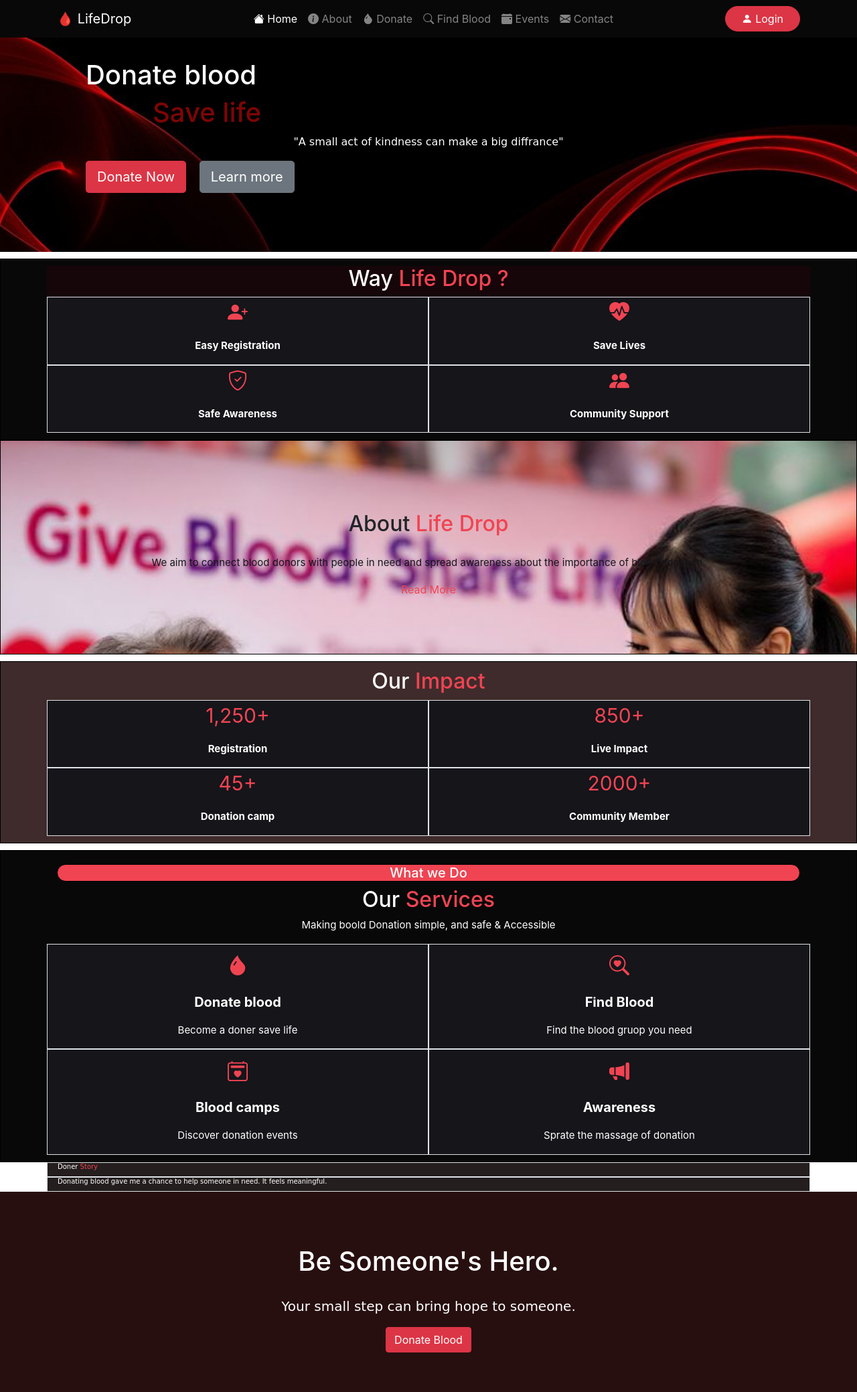
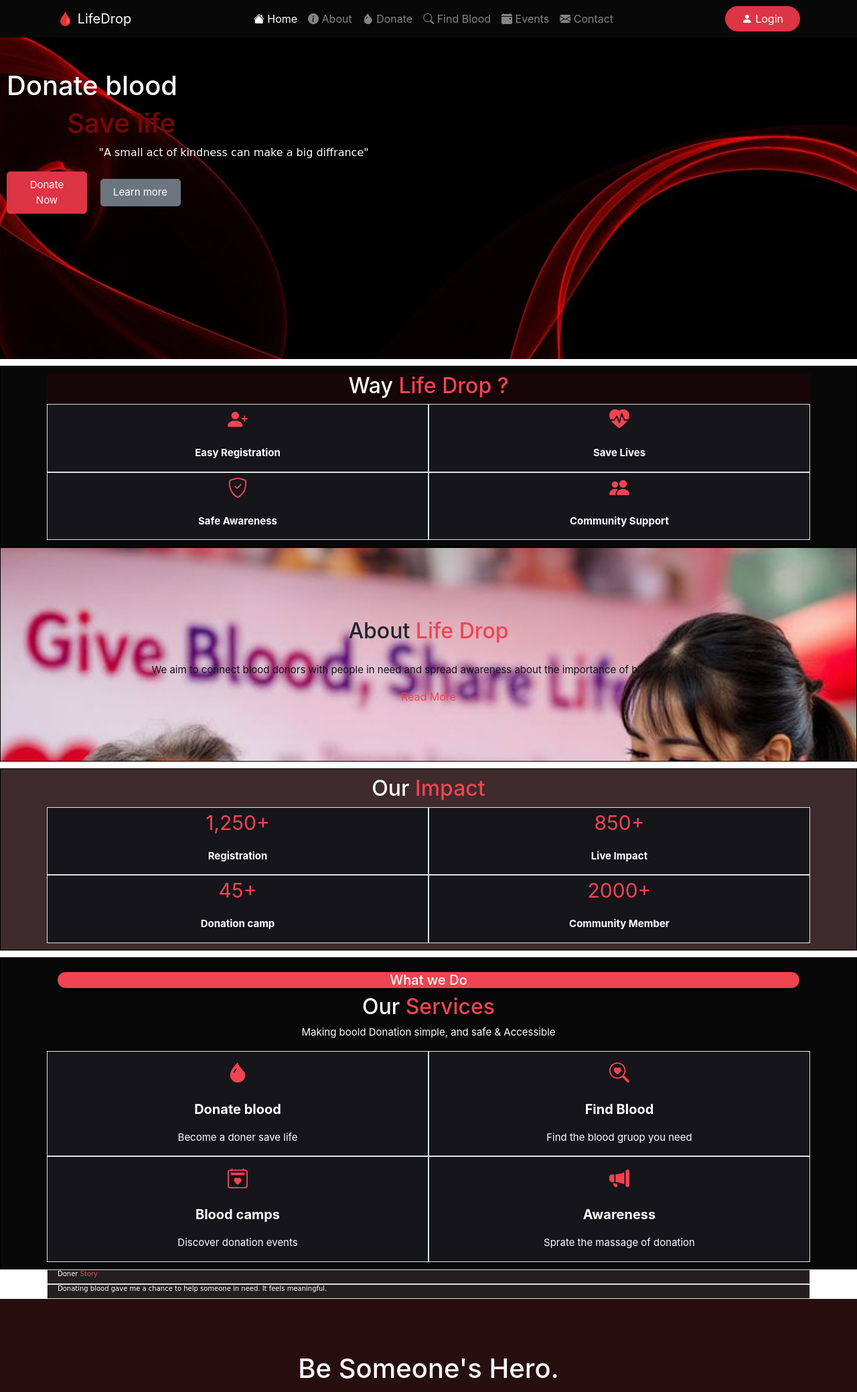
Before and after one commit to faizkhan1005/F50-Life-Drop-project, a plain HTML site: page index.html in a window 1280 px wide. Shown: the top 2078 px of the page at 67% size. Drawn offline with nearby package versions, Linux system fonts and the light colour scheme.

Commit message:
all commit

```diff
--- a/index.html
+++ b/index.html
@@ -100,7 +100,7 @@
 
                 <div class="button">
 
-                    <button type="button" class="btn btn-primary btn-lg btn-danger b1"><a href="donate.html">Donate Now
+                    <button type="button" class="btn btn-primary btn-lg btn-danger b1 "><a href="donate.html">Donate Now
                         </a></button>
                     <button type="button" class="btn btn-secondary btn-lg b2"><a href="#">Learn more</a></button>
 
@@ -289,30 +289,30 @@
                 <div class="row">
 
                     <div class="col-12 col-md-6 col-lg-6 border c-1">
-                        <p class="hard"><i class="bi bi-droplet-fill"></i>
+                        <p class="hard"><i class="bi bi-droplet-fill"></i></i>
                         </p>
-                        <p class="donation"> Donate blood </p>
+                        <p class="donation"><a href="donate.html">Donate blood</a>  </p>
                         <p class="donation-gide">Become a doner save life</p>
                     </div>
 
                     <div class="col-12 col-md-6 col-lg-6 border c-1">
-                        <p class="hard"><i class="bi bi-search-heart"></i>
+                        <p class="hard"><i class="bi bi-search-heart"></a></i>
                         </p>
-                        <p class="donation"> Find Blood </p>
+                        <p class="donation"> <a href="find-blood.html">Find Blood </a> </p>
                         <p class="donation-gide">Find the blood gruop you need</p>
                     </div>
 
                     <div class="col-12 col-md-6 col-lg-6 border c-1">
                         <p class="hard"><i class="bi bi-calendar2-heart"></i>
                         </p>
-                        <p class="donation">Blood camps </p>
+                        <p class="donation"><a href="events.html">Blood camps </a> </p>
                         <p class="donation-gide">Discover donation events</p>
                     </div>
 
                     <div class="col-12 col-md-6 col-lg-6 border c-1">
                         <p class="hard"><i class="bi bi-megaphone-fill"></i>
                         </p>
-                        <p class="donation">Awareness </p>
+                        <p class="donation"> <a href="contact.html">Awareness</a>  </p>
                         <p class="donation-gide">Sprate the massage of donation</p>
                     </div>
                 </div>
--- a/style.css
+++ b/style.css
@@ -36,7 +36,7 @@
 .left{
 
     height: 80%;
-    width: 80%;
+    width: 100%;
     /* border: 1px solid black; */
 }
 .right{
@@ -44,7 +44,7 @@
 }
 
 .h1{
-
+    margin-left: 10px;
     font-size:1px;
     color: white;
 }
@@ -71,10 +71,17 @@ a{
     color: white;
 
 }
+.b1{
+
+    font-size: 15px;
+    width: 120px;
+    margin-left: 10px;
+}
 
 .b2{
-
+     font-size: 15px;
     margin-left: 15px;
+      width: 120px;
 }
 
 .center{
@@ -266,3 +273,28 @@ span{
 
     text-align: center;
 }
+
+
+@media (min-width : 768px)  {
+
+
+.hero-section{
+
+    height: 15%;
+}
+
+
+    .left{
+        width: 60%;
+    }
+
+    .right{
+
+        display: inline;
+        width: 50%;
+        height: 80%;
+
+
+    }
+
+}
```
